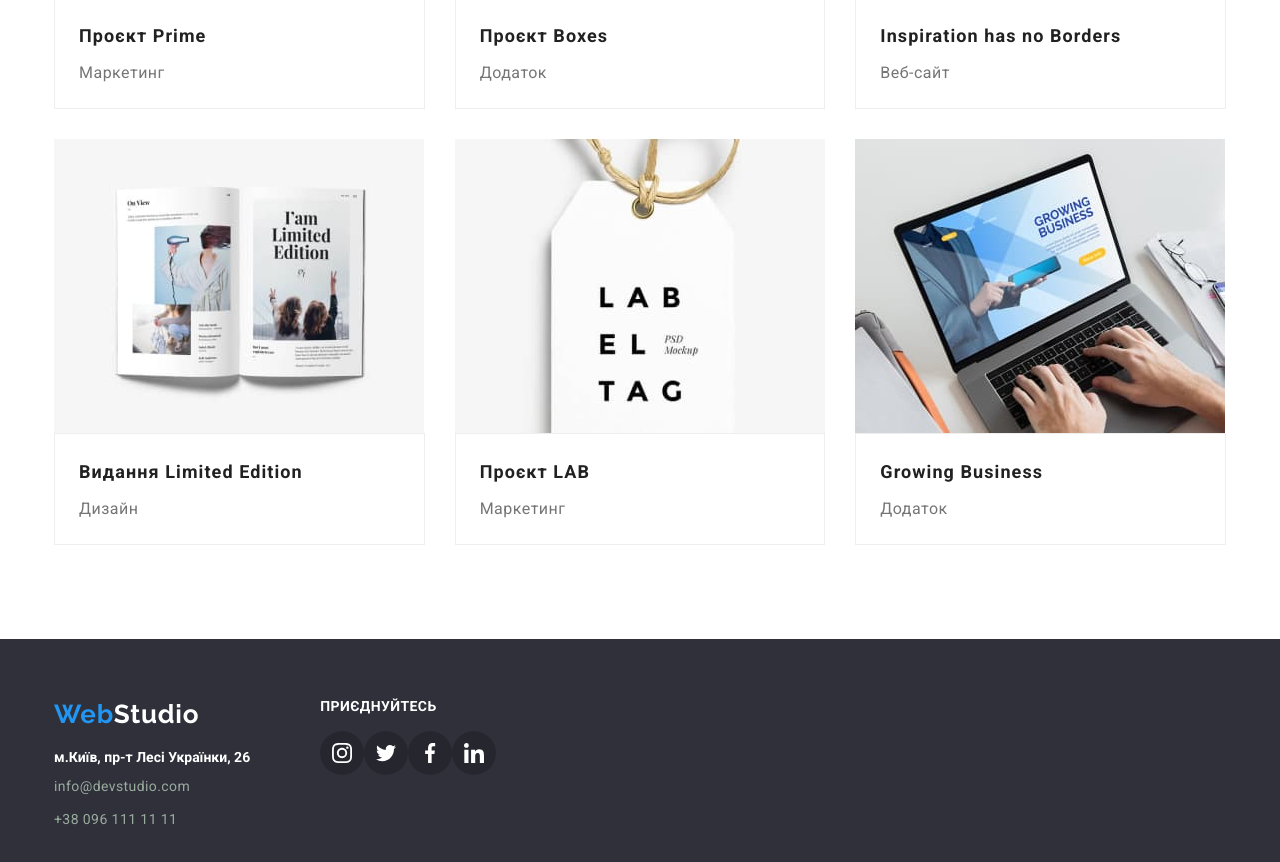
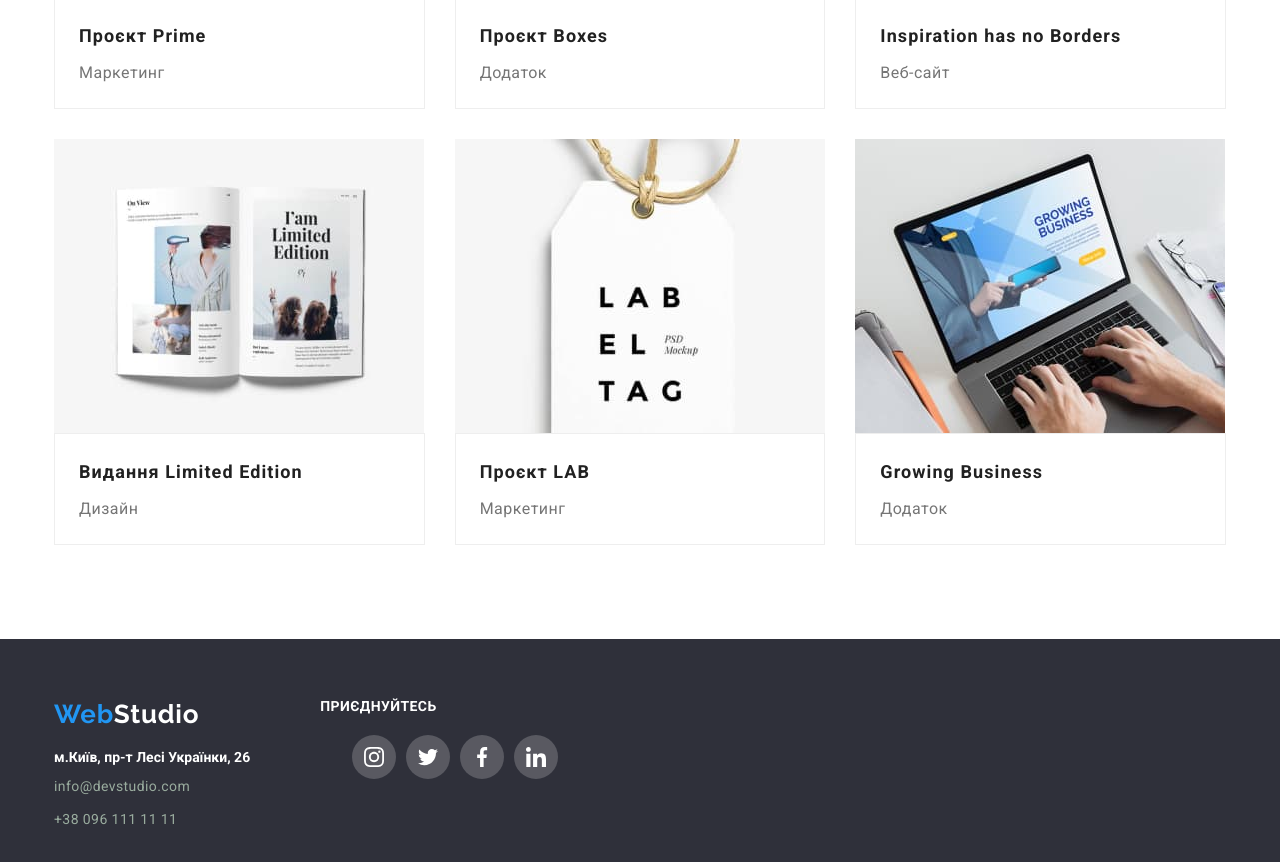
Before and after one commit to Vladyslava-Baltsat/goit-markup-hw-07, a plain HTML site: page portfolio.html in a window 1280 px wide. Shown: the part 996-1858 px from the top of the page. Drawn offline with nearby package versions, Linux system fonts and the light colour scheme.

Commit message:
update files

```diff
--- a/css/styles.css
+++ b/css/styles.css
@@ -362,6 +362,16 @@ filter: drop-shadow(0px 4px 4px rgba(0, 0, 0, 0.25));
     align-items: center;
     fill: #afb1ba;
     margin-top: 16px;
+    margin-right: 32px;
+    margin-left: 32px;
+    gap: 10px;
+}
+
+.icon-instagram,
+.icon-twitter,
+.icon-facebook,
+.icon-linkedin {
+    fill: #afb1b8;
 }
 
 .icons{
@@ -439,7 +449,7 @@ text-decoration: none;
 
 .icons-bottom{
     fill: var(--color-title);
-    background: rgba(0, 0, 0, 0.2);
+    background: rgba(255, 255, 255, 0.2);
     display: flex;
     justify-content: center;
     align-items: center;
@@ -449,9 +459,18 @@ text-decoration: none;
 
 }
 
+.icon-instagram-footer,
+.icon-twitter-footer,
+.icon-facebook-footer,
+.icon-linkedin-footer {
+    fill: var(--color-title);
+}
+
+
+
 .social-links-bottom{
     display: flex;
-    gap : 10px;
+    gap: 10px;
     margin-top: 20px;
 }
 
@@ -572,7 +591,7 @@ filter: drop-shadow(0px 4px 4px rgba(0, 0, 0, 0.25));
 
 }
 
-.projects:hover{
+.cards:hover{
     box-shadow: (0px 1px 1px rgba(0, 0, 0, 0.12),
     0px 4px 4px rgba(0, 0, 0, 0.06), 1px 4px 6px rgba(0, 0, 0, 0.16));
 }
@@ -644,3 +663,13 @@ filter: drop-shadow(0px 4px 4px rgba(0, 0, 0, 0.25));
 .icons-for-clients:hover .icon-client{
         fill: var(--color-accent);
 }
+
+
+.icons-for-clients:focus {
+    border: 1px solid var(--color-accent);
+}
+
+
+.icons-for-clients:focus .icon-client {
+    fill: var(--color-accent);
+}
--- a/portfolio.html
+++ b/portfolio.html
@@ -38,7 +38,7 @@
             <ul class="contacts">
 
 
-                <li>
+                <li class="info-item">
                     <a class="info" href="mailto:info@devstudio.com">
                         <span class="mail-img"><svg class="mail-icon" width="16px" height="12px">
                                 <use href="./images/icons.svg#icon-envelope-hover"></use>
@@ -47,7 +47,7 @@
                 </li>
 
 
-                <li>
+                <li class="info-item">
                     <a class="info" href="tell:+380961111111"><span class="telephone-img">
                             <svg class="telephone-icon" width="10px" height="16px">
                                 <use href="./images/icons.svg#icon-smartphone"></use>
@@ -194,29 +194,27 @@
         </div>
 
         <div class="join">
-            <div class="flex-element">
-                <p class="join-us">Приєднуйтесь</p>
-            </div>
-            <ul class="members-social-links">
+            <p class="join-us">Приєднуйтесь</p>
+            <ul class="members-social-links social-links-bottom">
                 <li>
-                    <div class="icons icons-bottom"><svg class="icon-instagram" width="20" height="20">
+                    <a href="#" class="icons icons-bottom"><svg class="icon-instagram-footer" width="20" height="20">
                             <use href="./images/icons.svg#icon-instagram"></use>
-                        </svg></div>
+                        </svg></a>
                 </li>
                 <li>
-                    <div class="icons icons-bottom"><svg class="icon-twitter" width="20" height="20">
+                    <a href="#" class="icons icons-bottom"><svg class="icon-twitter-footer" width="20" height="20">
                             <use href="./images/icons.svg#icon-twitter"></use>
-                        </svg></div>
+                        </svg></a>
                 </li>
                 <li>
-                    <div class="icons icons-bottom"><svg class="icon-facebook" width="20" height="20">
+                    <a href="#" class="icons icons-bottom"><svg class="icon-facebook-footer" width="20" height="20">
                             <use href="./images/icons.svg#icon-facebook"></use>
-                        </svg></div>
+                        </svg></a>
                 </li>
                 <li>
-                    <div class="icons icons-bottom"><svg class="icon-linkedin" width="20" height="20">
+                    <a href="#" class="icons icons-bottom"><svg class="icon-linkedin-footer" width="20" height="20">
                             <use href="./images/icons.svg#icon-linkedin"></use>
-                        </svg></div>
+                        </svg></a>
                 </li>
         </div>
         </li>
```
Also changed, not shown: index.html (+4 -4 lines).
